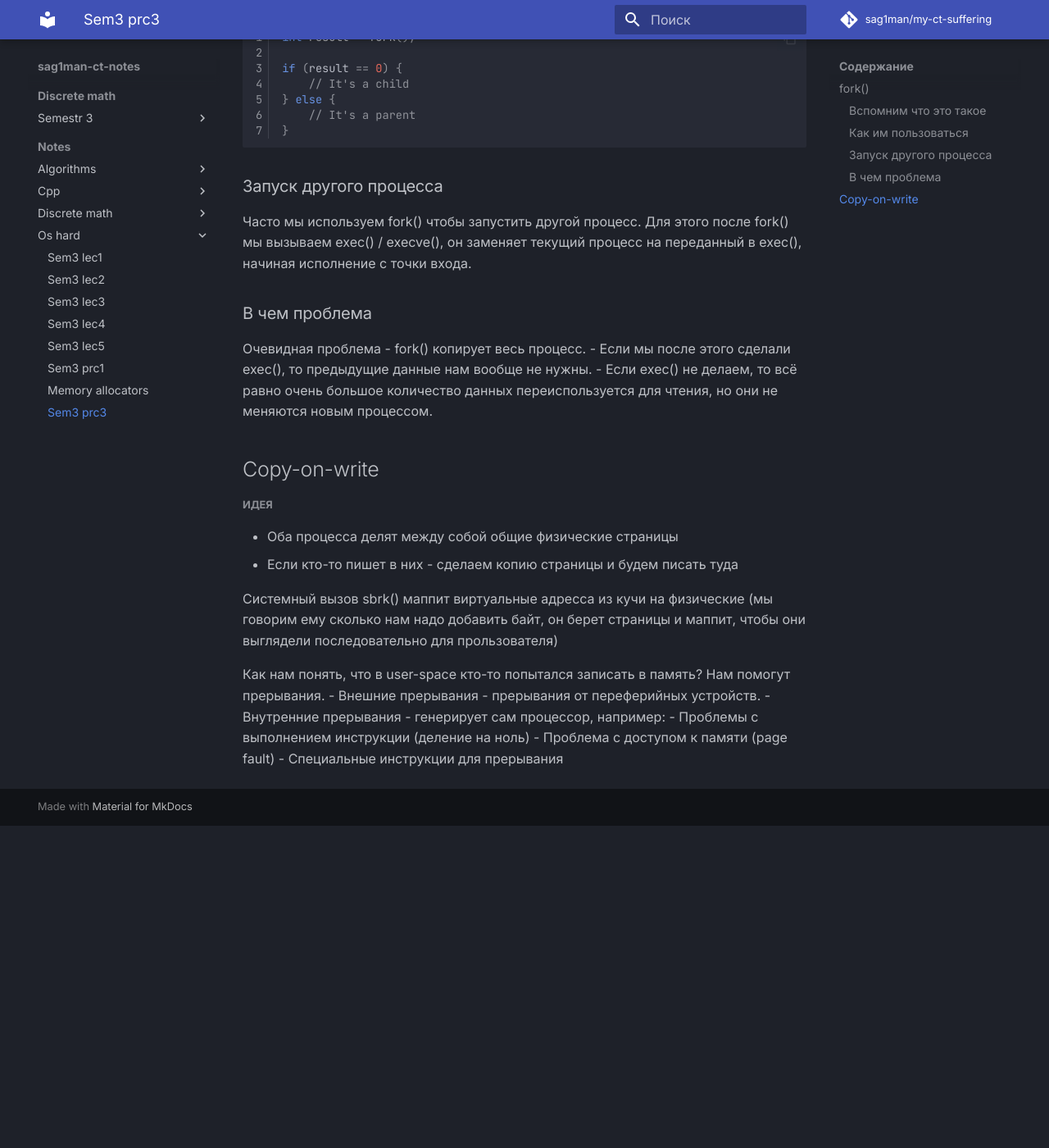
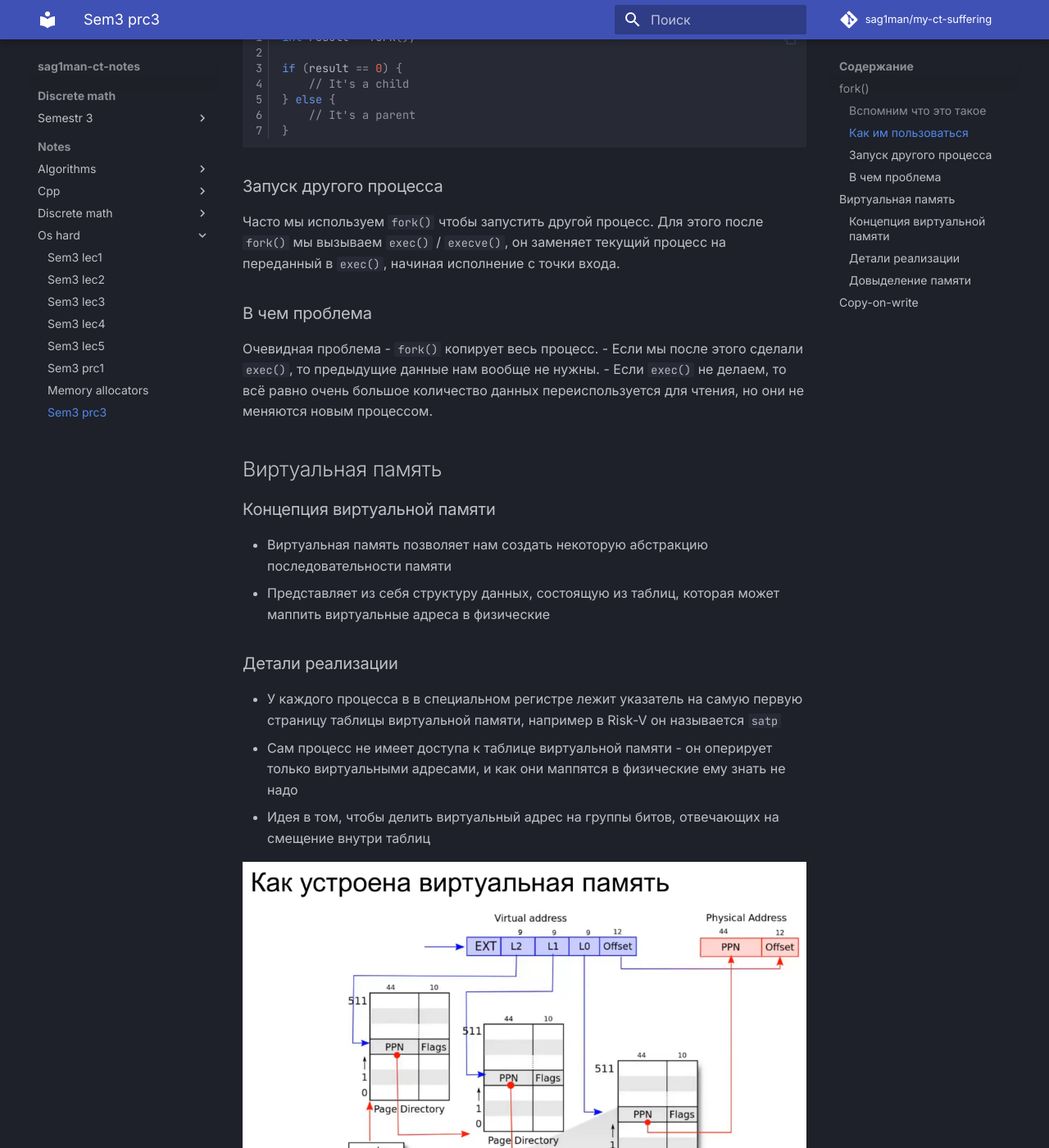
Before and after one commit to sag1man/my-ct-suffering, an MkDocs documentation site: the page built from notes/notes/os-hard/sem3-prc3.md, in a window 1280 px wide and 1400 px high, scrolled down 596 px. Shown: the whole window at 82% size. Built offline with MkDocs 1.6.1 and Material for MkDocs 9.7.7, drawn with Linux system fonts in a browser that asks for light colours; nearby versions of some CDN libraries; library files that are not in the unit come from our copies; comment, search, counter and statistics services are not loaded; before the commit the page ends 1603 px from its top, so only the background shows below that; some of the changed text lies outside the part shown.

Commit message:
os-hard\sem3-prc3.md upd

````diff
--- a/notes/notes/os-hard/sem3-prc3.md
+++ b/notes/notes/os-hard/sem3-prc3.md
@@ -8,7 +8,7 @@
 # Copy-on-write fork
 ## fork()
 ### Вспомним что это такое
-- fork() - этот системный вызов для создания копии процесса
+- `fork()` - этот системный вызов для создания копии процесса
 - Копия получит то же содержимое памяти, контекст, и продолжит с того же места
 - В Unix это единственный способ создания нового процесса
 
@@ -25,20 +25,37 @@ if (result == 0) {
 ```
 
 ### Запуск другого процесса
-Часто мы используем fork() чтобы запустить другой процесс.
-Для этого после fork() мы вызываем exec() / execve(), он заменяет текущий процесс на переданный в exec(), начиная исполнение с точки входа.
+Часто мы используем `fork()` чтобы запустить другой процесс.
+Для этого после `fork()` мы вызываем `exec()` / `execve()`, он заменяет текущий процесс на переданный в `exec()`, начиная исполнение с точки входа.
 
 ### В чем проблема
-Очевидная проблема - fork() копирует весь процесс.
-- Если мы после этого сделали exec(), то предыдущие данные нам вообще не нужны.
-- Если exec() не делаем, то всё равно очень большое количество данных переиспользуется для чтения, но они не меняются новым процессом.
+Очевидная проблема - `fork()` копирует весь процесс.
+- Если мы после этого сделали `exec()`, то предыдущие данные нам вообще не нужны.
+- Если `exec()` не делаем, то всё равно очень большое количество данных переиспользуется для чтения, но они не меняются новым процессом.
+
+## Виртуальная память
+### Концепция виртуальной памяти
+- Виртуальная память позволяет нам создать некоторую абстракцию последовательности памяти
+- Представляет из себя структуру данных, состоящую из таблиц, которая может маппить виртуальные адреса в физические
+
+### Детали реализации
+- У каждого процесса в в специальном регистре лежит указатель на самую первую страницу таблицы виртуальной памяти, например в Risk-V он называется `satp`
+- Сам процесс не имеет доступа к таблице виртуальной памяти - он оперирует только виртуальными адресами, и как они маппятся в физические ему знать не надо
+- Идея в том, чтобы делить виртуальный адрес на группы битов, отвечающих на смещение внутри таблиц
+
+![Виртуальная память](/pictures/os-hard-sem3-prc3-img1.png)
+
+### Довыделение памяти
+Системный вызов `sbrk()` маппит виртуальные адреса из кучи на физические (мы говорим ему сколько нам надо добавить байт, он берет страницы и маппит, чтобы они выглядели последовательно для пользователя)
 
 ## Copy-on-write
 ##### Идея
 - Оба процесса делят между собой общие физические страницы
-- Если кто-то пишет в них - сделаем копию страницы  и будем писать туда
+- Если кто-то из процессов пишет в страницу - сделаем её копию и будем писать туда
 
-Системный вызов sbrk() маппит виртуальные адресса из кучи на физические (мы говорим ему сколько нам надо добавить байт, он берет страницы и маппит, чтобы они выглядели последовательно для прользователя)
+
+
+
 
 Как нам понять, что в user-space кто-то попытался записать в память? Нам помогут прерывания.
 - Внешние прерывания - прерывания от переферийных устройств.
````
Also changed, not shown: notes/pictures/os-hard-sem3-prc3-img1.png (added).
